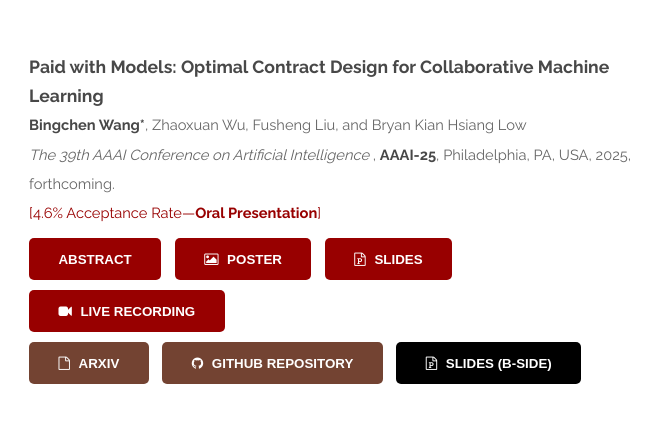
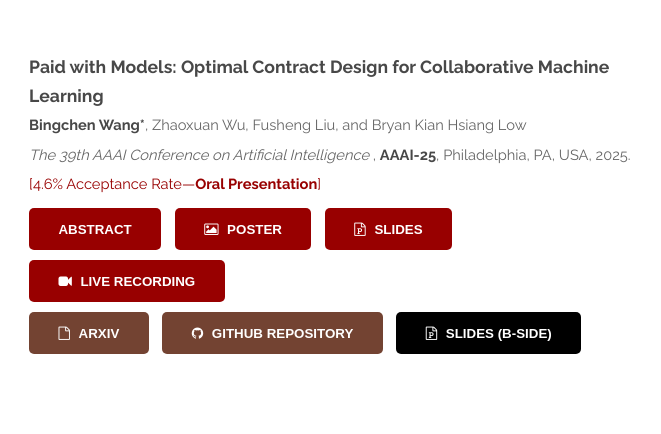
Before and after one commit to bingchen-wang/bingchen-wang.github.io, a plain HTML site: page publications.html in a window 1280 px wide. Shown: the part 1532-1966 px from the top of the page, 463-1124 px from the left. Drawn offline with Linux system fonts and the light colour scheme.

Commit message:
Update publications.html

```diff
--- a/publications.html
+++ b/publications.html
@@ -53,7 +53,7 @@
 							<div class="8u$ 12u$(medium)">
 								<header style = "font-size: larger;"><b>Paid with Models: Optimal Contract Design for Collaborative Machine Learning</b></header>
 								<p><b>Bingchen Wang*</b>, Zhaoxuan Wu, Fusheng Liu, and Bryan Kian Hsiang Low <br>
-								<em>The 39th AAAI Conference on Artificial Intelligence </em>, <b>AAAI-25</b>, Philadelphia, PA, USA, 2025, forthcoming.<br>
+								<em>The 39th AAAI Conference on Artificial Intelligence </em>, <b>AAAI-25</b>, Philadelphia, PA, USA, 2025.<br>
 								<span style="color: #980000;">[4.6% Acceptance Rate—<b style = "color: #980000;">Oral Presentation</b>]</span> <br>
 
 							    <!-- Toggle button -->
```
